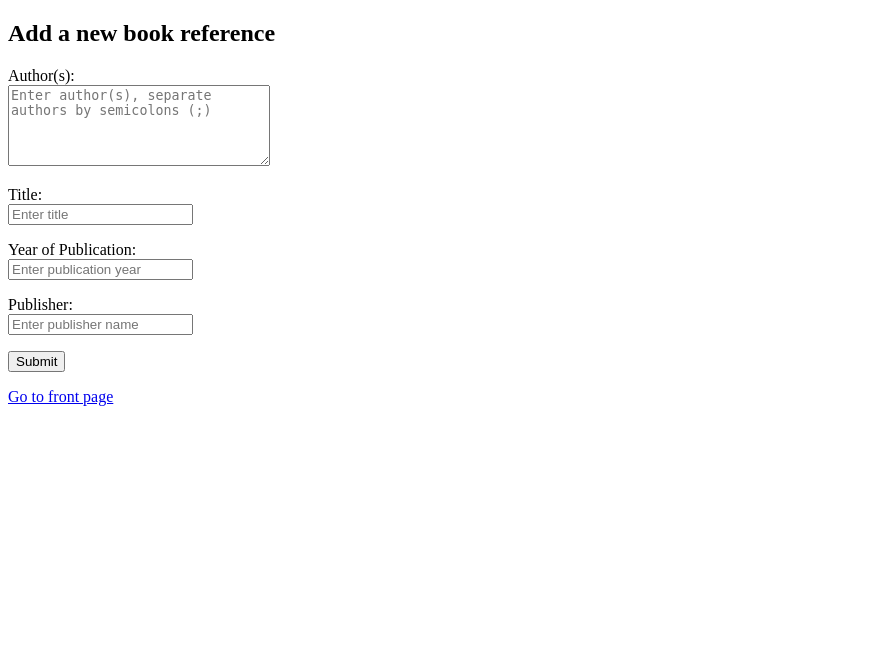
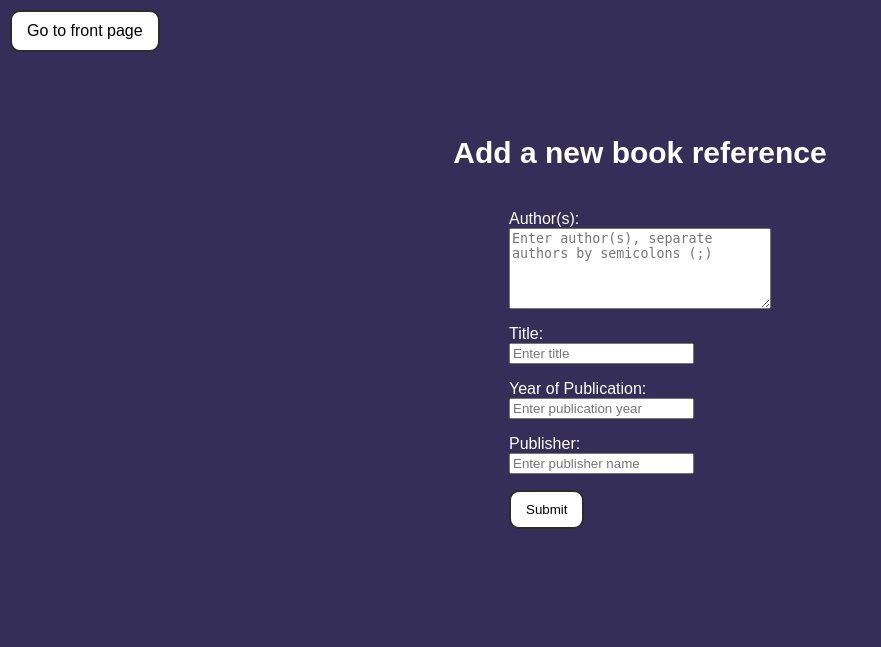
Before and after one commit to chuotchuot/ohtu-latexchefs, a Flask app: page /add_book_reference in a window 1280 px wide. Shown: the top 647 px of the page, without its empty margins (0-881 px from the left). Run offline with Flask 3, Linux system fonts and the light colour scheme.

Commit message:
Added CSS for new_book_reference.html

```diff
--- /dev/null
+++ b/src/static/styles/new_book_reference.css
@@ -0,0 +1,56 @@
+h2{
+    font-size: 30;
+    color: white;
+}
+
+body {
+    background-color: #342e58;
+    display: flex;
+    justify-content: center;
+    align-items: center;
+    flex-direction: column;
+    font-family: Arial, sans-serif;
+    height: 80%;
+}
+
+input[type="submit"] {
+    margin-right: 10px;
+    padding: 10px 15px;
+    text-decoration: none;
+    color: black;
+    background-color: white;
+    border: 2px solid rgb(44, 44, 44);
+    border-radius: 10px;
+    transition: transform 0.1s, background-color 0.1s;
+}
+
+form {
+    color: white;
+    font-family: Arial, sans-serif;
+}
+
+input[type="submit"]:hover{
+    background-color: #e8e8e8;
+    transform: scale(1.025);
+    cursor: pointer;
+}
+
+a{
+    position: absolute;
+    top: 0;
+    left: 0;
+    margin: 10px 10px 10px 10px;
+    padding: 10px 15px;
+    text-decoration: none;
+    color: black;
+    background-color: white;
+    border: 2px solid rgb(44, 44, 44);
+    border-radius: 10px;
+    transition: transform 0.1s, background-color 0.1s;
+}
+
+a:hover{
+    background-color: #e8e8e8;
+    transform: scale(1.025);
+    cursor: pointer;
+}
--- a/src/templates/new_book_reference.html
+++ b/src/templates/new_book_reference.html
@@ -1,3 +1,7 @@
+<head>
+    <link rel="stylesheet" href="{{ url_for('static', filename='styles/new_book_reference.css') }}">
+</head>
+
 {% extends "layout.html" %}
 
 {% block title %}
@@ -22,10 +26,8 @@ Add a new book reference | References
         <input type="text" name="publisher" placeholder="Enter publisher name" required>
     </p>
     <input type="submit" value="Submit">
-    <p>
-        <a href="/">Go to front page</a>
-    </p>
-
 </form>
 
+<a href="/">Go to front page</a>
+
 {% endblock %}
```
